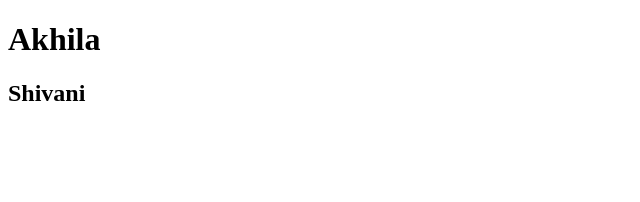
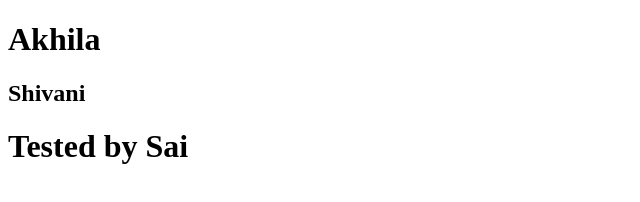
Before and after one commit to learncoding-4/develope, a plain HTML site: page index.html in a window 1280 px wide. Shown: the whole page, without its empty margins (0-640 px from the left). Drawn offline with Linux system fonts and the light colour scheme.

Commit message:
Sai tested

```diff
--- a/index.html
+++ b/index.html
@@ -8,5 +8,6 @@
 <body>
     <h1>Akhila</h1>
     <h2>Shivani</h2>
+    <h1>Tested by Sai</h1>
 </body>
 </html>
```
